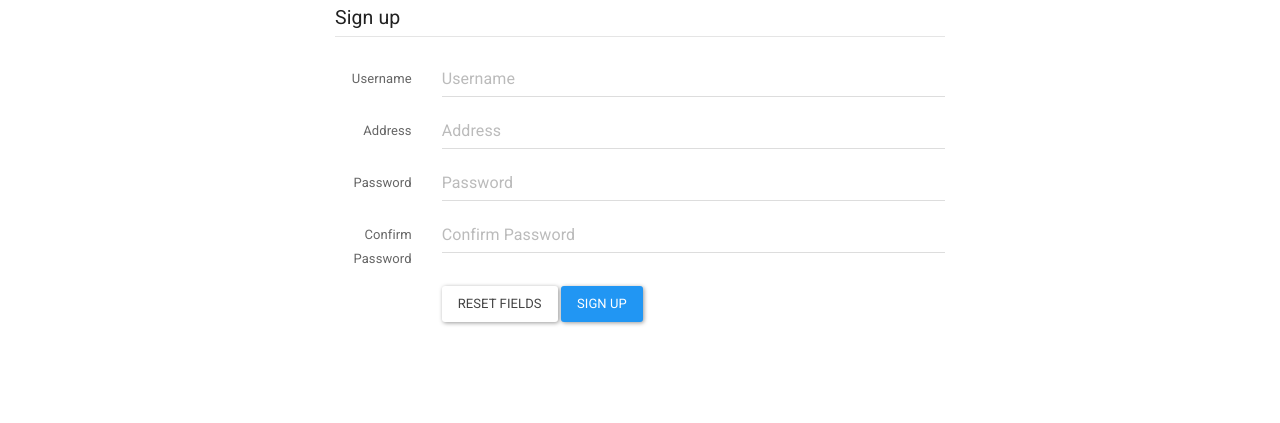
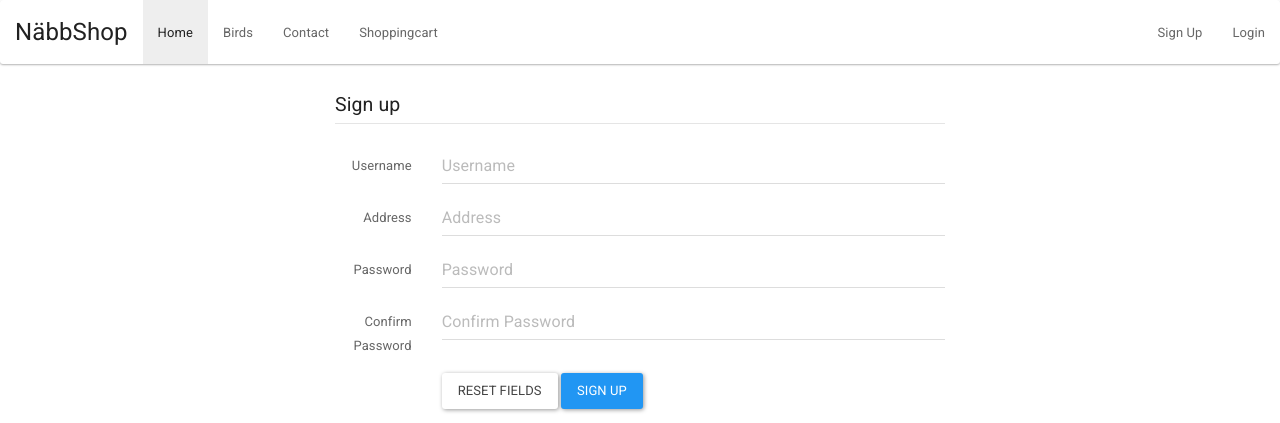
Before and after one commit to joelklint/webshop, a PHP site: page /signup.html in a window 1280 px wide. Shown: the top 423 px of the page. Run offline with PHP 8.4, Linux system fonts and the light colour scheme.

Commit message:
login & navbar & signup updated

```diff
--- a/src/html/index.html
+++ b/src/html/index.html
@@ -15,6 +15,11 @@
         <li><a href="contact.html">Contact</a></li>
         <li><a href="#">Shoppingcart</a></li>
       </ul>
+      <ul class="nav navbar-nav navbar-right">
+      <li><a href="signup.html">Sign Up</a></li>
+      <li><a href="login.html">Login</a></li>
+    </ul>
+
     </div>
   </nav>
 
--- a/src/html/login.php
+++ b/src/html/login.php
@@ -6,7 +6,9 @@ $db = new DatabaseHelper();
 $USERNAME = $_POST['uid'];
 $PASSWORD = $_POST['pwd'];
 
+
 if(!empty($USERNAME && !empty($PASSWORD))){
+
 
 $authenticate = $db->authenticate_with_username_and_psw($USERNAME, $PASSWORD);
 
--- a/src/html/signup.html
+++ b/src/html/signup.html
@@ -1,10 +1,29 @@
 <!DOCTYPE HTML>
 <html>
 	<head>
+  <meta http-equiv="Content-Type" content="text/html;charset=UTF-8">
 		<title>Sign-Up</title>
 		<link rel="stylesheet" type="text/css" href="bootstrapPaper.css">
 	</head>
 	<body>
+  <nav class="navbar navbar-default">
+    <div class="container-fluid">
+      <div class="navbar-header">
+        <a class="navbar-brand" href="#">NäbbShop</a>
+      </div>
+      <ul class="nav navbar-nav">
+        <li class="active"><a href="index.html">Home</a></li>
+        <li><a href="productlist.php">Birds</a></li>
+        <li><a href="contact.html">Contact</a></li>
+        <li><a href="#">Shoppingcart</a></li>
+      </ul>
+      <ul class="nav navbar-nav navbar-right">
+      <li><a href="signup.html">Sign Up</a></li>
+      <li><a href="login.html">Login</a></li>
+    </ul>
+
+    </div>
+  </nav>
 	<div class="col-md-3">
 	</div>
 	<div class="col-md-6">
```
Also changed, not shown: src/html/login.html (+19 -0 lines), src/html/signup.php (+20 -0 lines).
